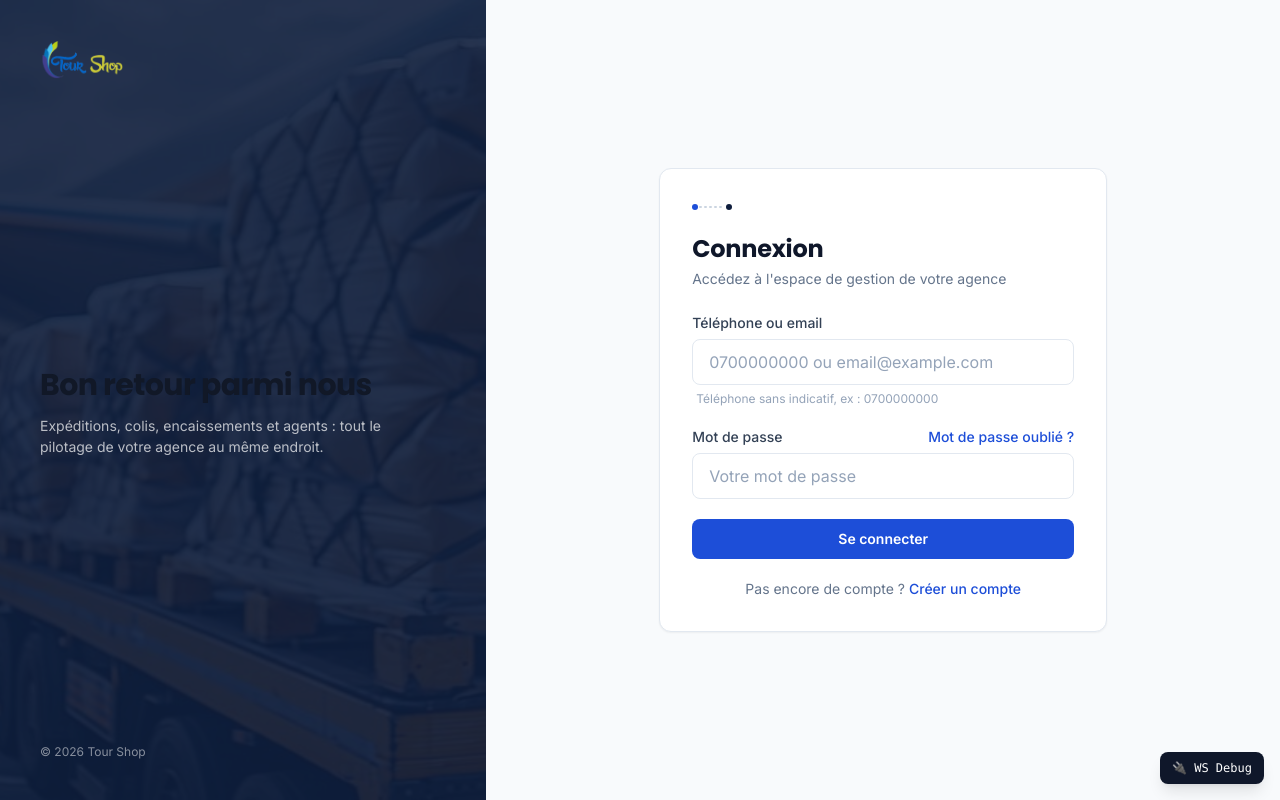
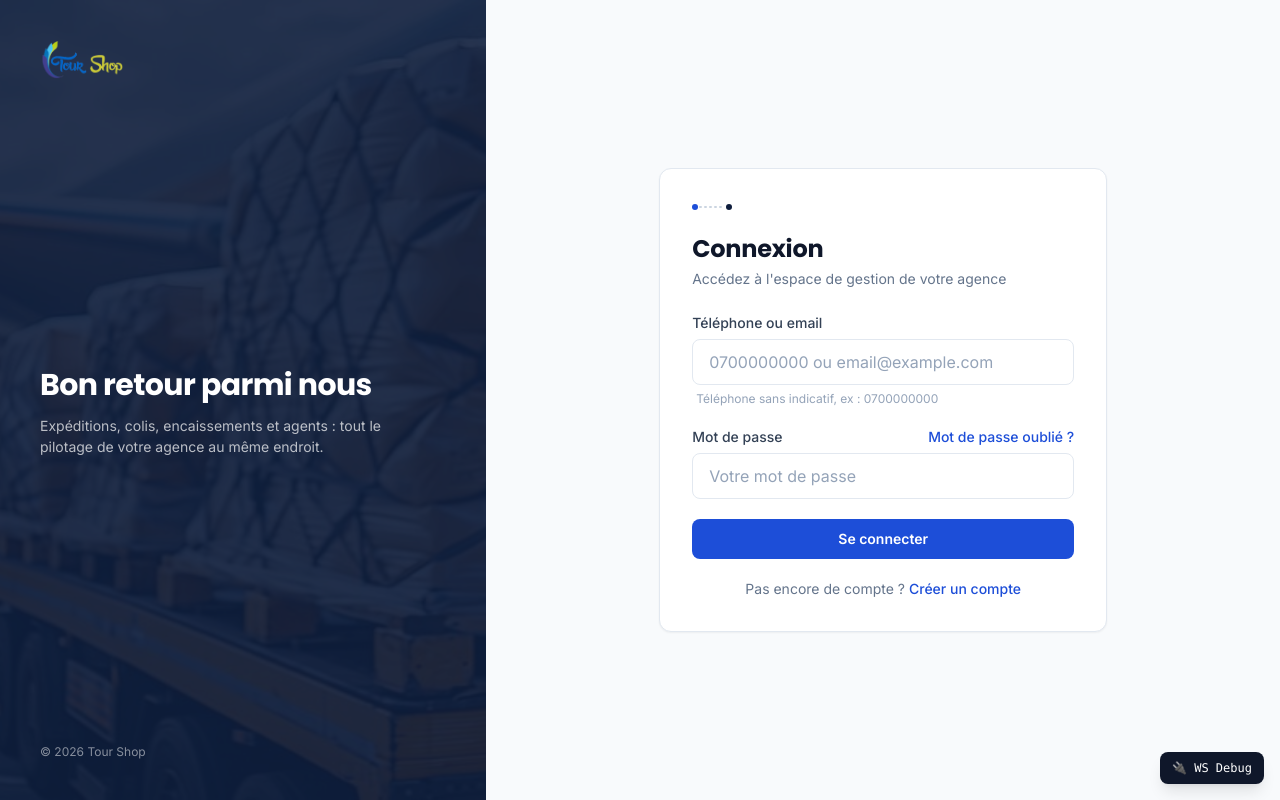
Before and after one commit to Tour-shop-Logistique/Gestion_agence_partenaire, a React (Vite) app: page /connexion in a window 1280 px wide. Built offline with nearby package versions, Linux system fonts and the light colour scheme.

Commit message:
Auth : titres aside en blanc (text-white explicite sur h1)

```diff
--- a/src/pages/Connexion.jsx
+++ b/src/pages/Connexion.jsx
@@ -6,7 +6,7 @@ const Connexion = () => (
   <AuthLayout
     aside={
       <>
-        <h1 className="text-3xl font-bold leading-tight mb-3">Bon retour parmi nous</h1>
+        <h1 className="text-3xl font-bold leading-tight mb-3 text-white">Bon retour parmi nous</h1>
         <p className="text-white/70 max-w-sm">
           Expéditions, colis, encaissements et agents : tout le pilotage de votre agence au même endroit.
         </p>
--- a/src/pages/Inscription.jsx
+++ b/src/pages/Inscription.jsx
@@ -167,7 +167,7 @@ const Inscription = () => {
 
   const aside = (
     <>
-      <h1 className="text-3xl font-bold leading-tight mb-3">Ouvrez votre agence sur Tour Shop</h1>
+      <h1 className="text-3xl font-bold leading-tight mb-3 text-white">Ouvrez votre agence sur Tour Shop</h1>
       <p className="text-white/70 mb-10 max-w-sm">
         Deux étapes, quelques minutes. Horaires, photos et moyens de paiement se complètent ensuite depuis votre profil.
       </p>
```
